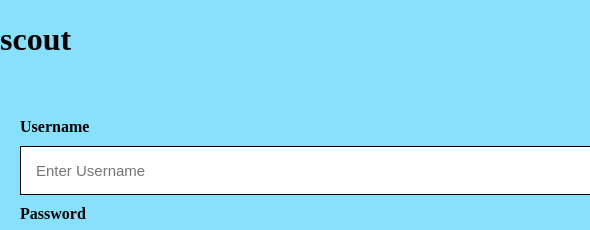
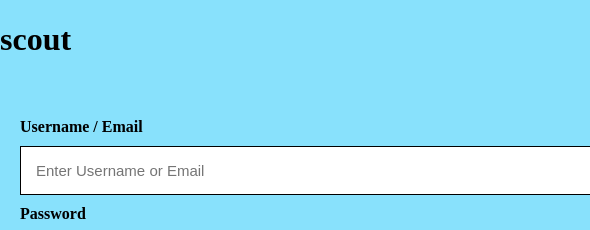
Before and after one commit to marcuslangford/SCOUT, a plain HTML site: page webpages/index.html in a window 1280 px wide. Shown: the top 230 px of the page, 0-590 px from the left. Drawn offline with Linux system fonts and the light colour scheme.

Commit message:
Update index.html

```diff
--- a/webpages/index.html
+++ b/webpages/index.html
@@ -14,8 +14,8 @@
 
       <div class="container">
         <!--Username and Password-->
-        <label><b>Username<b></label>
-        <input type="text" placeholder="Enter Username" name="uName" required>
+        <label><b>Username / Email<b></label>
+        <input type="text" placeholder="Enter Username or Email" name="uName" required>
 
         <label><b>Password<b></label>
         <input type="text" placeholder="Enter Password" name="pswd" required>
```
